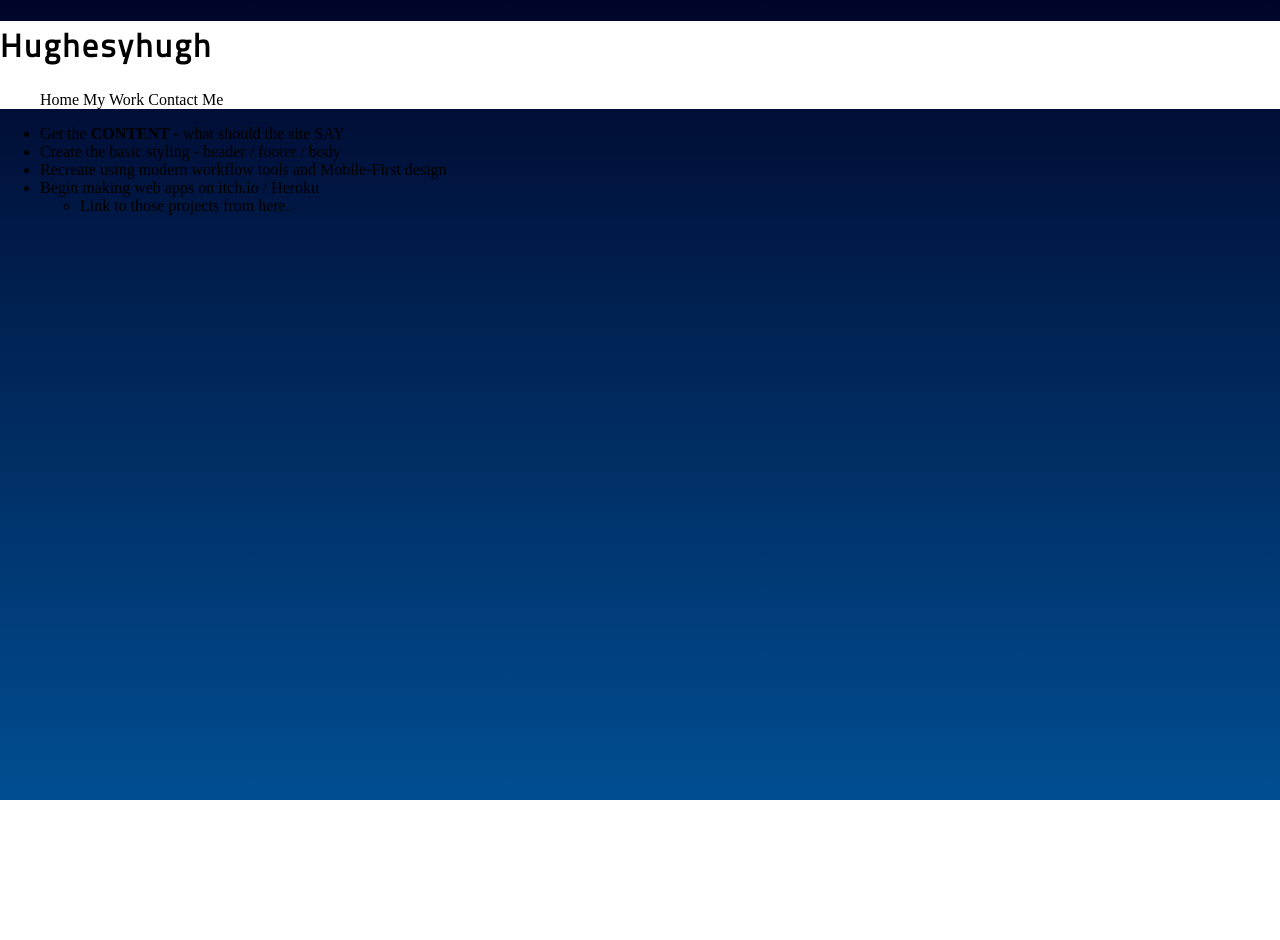
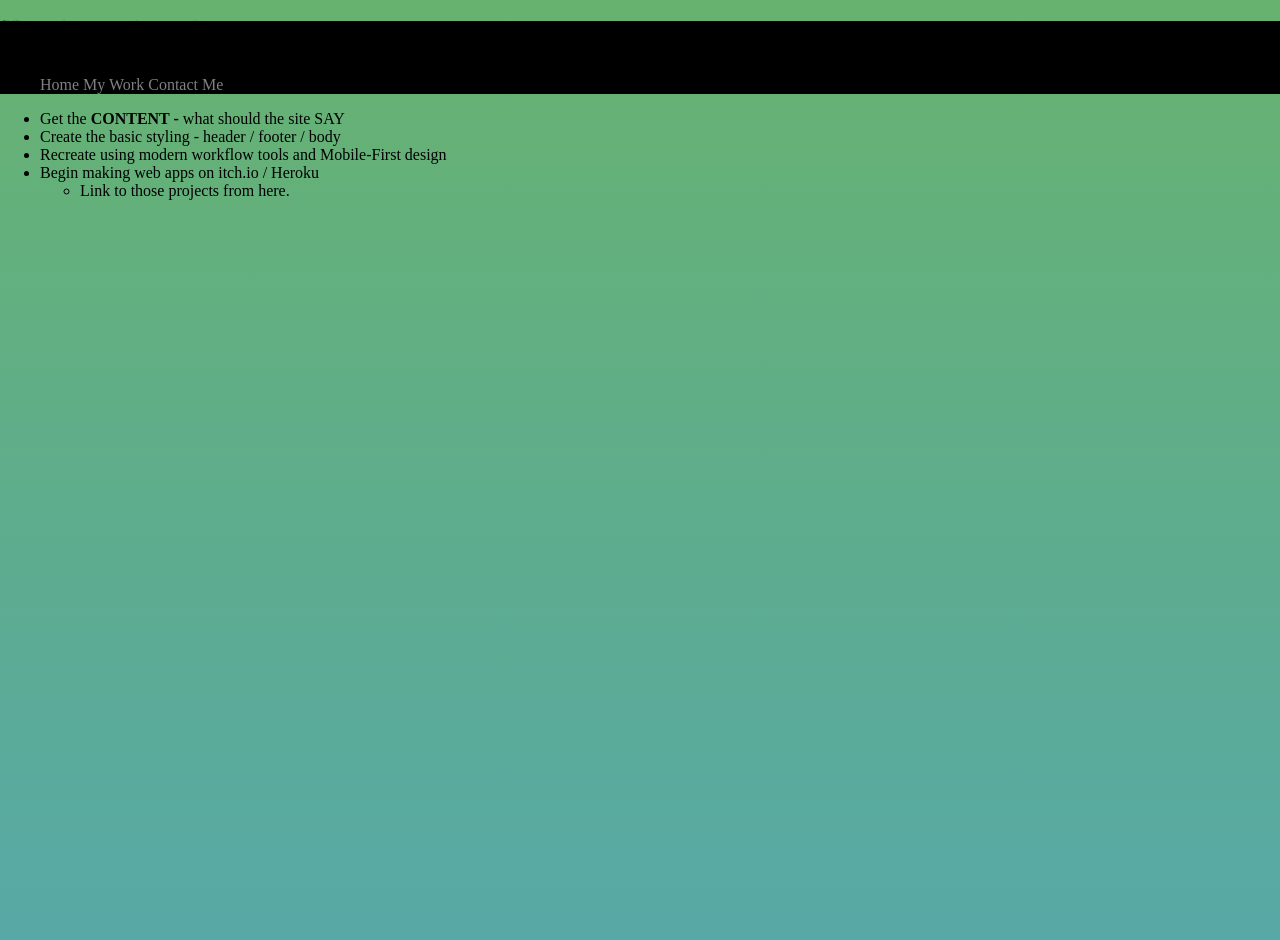
Before and after one commit to HughesyHugh/HughesyHugh.github.io, a website: page index.html in a window 1280 px wide. Shown: the top 940 px of the page. Before the commit the page ends 800 px from the top, so only its background shows below. Drawn offline with nearby package versions, Linux system fonts and the light colour scheme.

Commit message:
Revert "BrowserSync has been implemented successfully."

```diff
--- a/index.html
+++ b/index.html
@@ -6,7 +6,10 @@
 <link rel="stylesheet" type="text/css" href="site/prod/styles/styles.css">
 </head>
 
-<body>
+<body class="wrapper">
+
+
+
 	<div class="header">
 		<h1 class="logo">Hughesyhugh</h1>
 		<div class="menu">
--- a/site/assets/styles/base/_fonts.css
+++ /dev/null
@@ -1,3 +0,0 @@
-@import url('https://fonts.googleapis.com/css?family=Special+Elite');
-@import url('https://fonts.googleapis.com/css?family=Anton');
-@import url('https://fonts.googleapis.com/css?family=Titillium+Web');
--- a/site/assets/styles/base/_global.css
+++ b/site/assets/styles/base/_global.css
@@ -1,9 +1,9 @@
 html {
-	height: 100%;
+	height: 200%;
 }
 
 body {
 	margin: 0;
 	background-repeat: no-repeat;
-	background: linear-gradient(#000428,#004e92);
+	background: linear-gradient(#67B26F,#4ca2cd);
 }
--- a/site/assets/styles/css_modules/_header.css
+++ b/site/assets/styles/css_modules/_header.css
@@ -1,13 +1,14 @@
+@import url('https://fonts.googleapis.com/css?family=Special+Elite');
+
+
 .header {
-	background-color: white;
+	background-color: black;
 	border: 0;
 }
 
 .logo {
-	font-family: 'Titillium Web', cursive;
+	font-family: 'Special Elite', cursive;
 	font-size: 2rem;
-	letter-spacing: 0.15rem;
-
 }
 
 .menu {
@@ -15,12 +16,10 @@
 }
 
 a {
-	color: black;
+	color: grey;
 	text-decoration: none;
 }
 
 a:hover {
 	color: black;
-	background-color: grey;
-	text-decoration: underline;
 }
--- a/site/assets/styles/styles.css
+++ b/site/assets/styles/styles.css
@@ -1,5 +1,4 @@
 @import "base/_css-variables.css";
 @import "base/_global.css";
-@import "base/_fonts.css";
 @import "css_modules/_header.css";
 @import "css_modules/_wrapper.css";
--- a/site/prod/styles/styles.css
+++ b/site/prod/styles/styles.css
@@ -1,36 +1,22 @@
-@import url('https://fonts.googleapis.com/css?family=Special+Elite');
-@import url('https://fonts.googleapis.com/css?family=Anton');
-@import url('https://fonts.googleapis.com/css?family=Titillium+Web');
-html {
-	height: 100%;
-}
-body {
+@import url('https://fonts.googleapis.com/css?family=Special+Elite');html {
+	height: 200%;
+}body {
 	margin: 0;
 	background-repeat: no-repeat;
-	background: -webkit-gradient(linear,left top, left bottom,from(#000428),to(#004e92));
-	background: linear-gradient(#000428,#004e92);
+	background: -webkit-gradient(linear,left top, left bottom,from(#67B26F),to(#4ca2cd));
+	background: linear-gradient(#67B26F,#4ca2cd);
+}.header {
+	background-color: black;
+	border: 0;
+}.logo {
+	font-family: 'Special Elite', cursive;
+	font-size: 2rem;
+}.menu {
+	display: inline;
+}a {
+	color: grey;
+	text-decoration: none;
+}a:hover {
+	color: black;
+}.wrapper {
 }
-.header {
-	background-color: white;
-	border: 0;
-}
-.logo {
-	font-family: 'Titillium Web', cursive;
-	font-size: 2rem;
-	letter-spacing: 0.15rem;
-
-}
-.menu {
-	display: inline;
-}
-a {
-	color: black;
-	text-decoration: none;
-}
-a:hover {
-	color: black;
-	background-color: grey;
-	text-decoration: underline;
-}
-.wrapper {
-}
```
Also changed, not shown: site/prod/styles/base/_css-variables.css (added).
